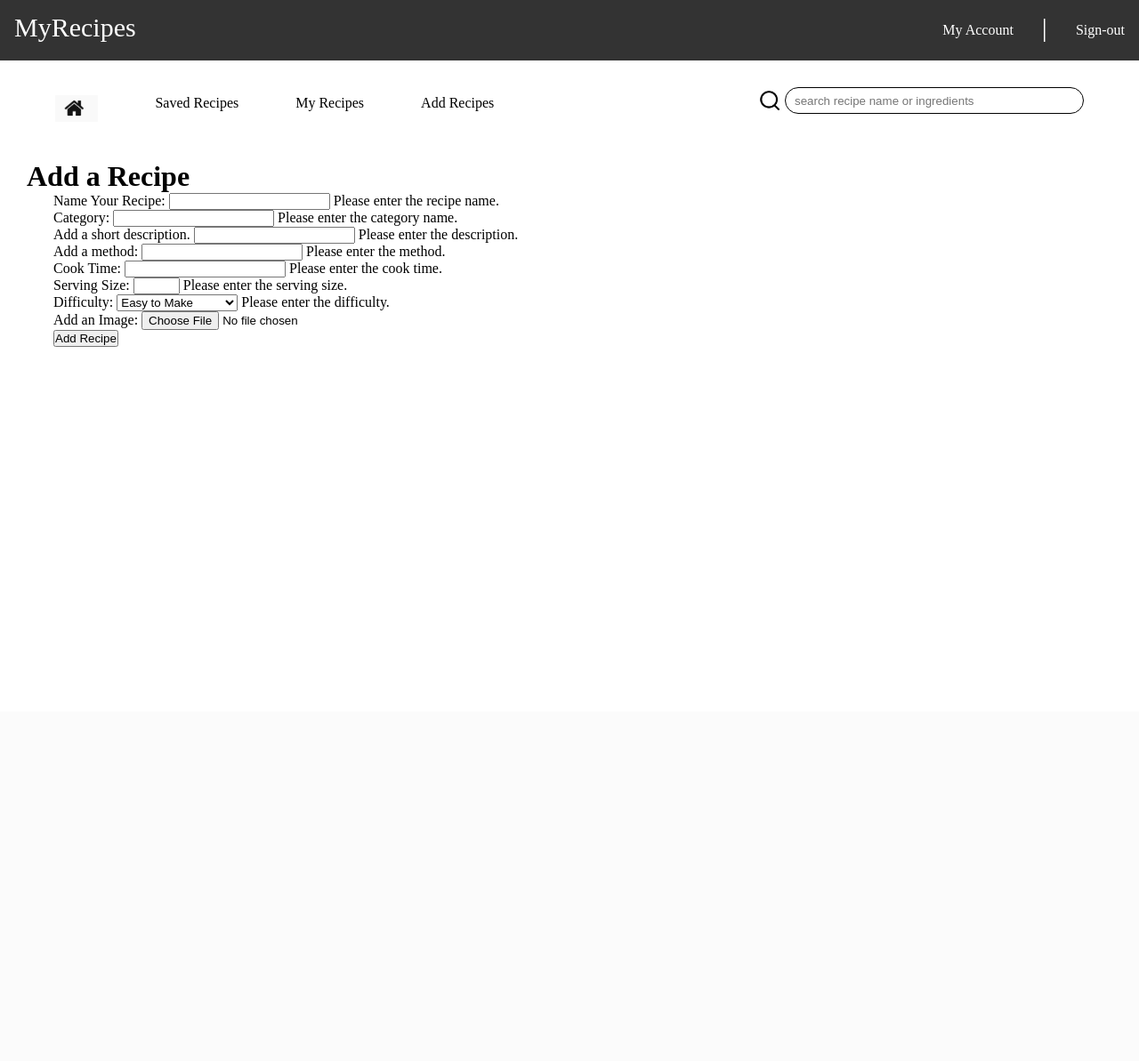
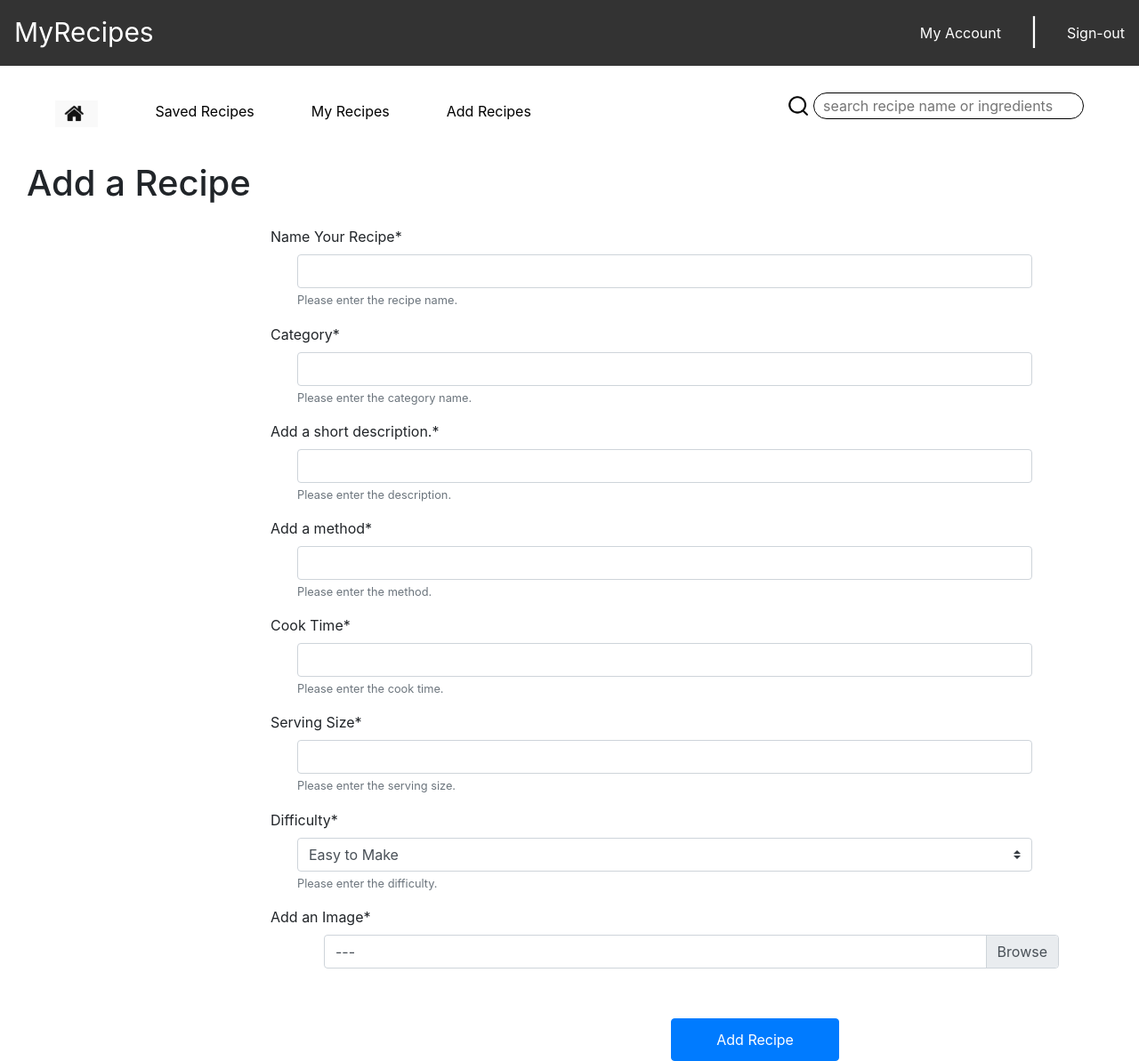
Before and after one commit to 2253612C/ITECHGroupProject, a Django app: page /recipes/addRecipe/ in a window 1280 px wide. Shown: the whole page at 89% size. Before the commit the page ends 390 px from the top, so only its background shows below. Run offline with Django 3.2, Linux system fonts and the light colour scheme; a user stored in the database is signed in; some libraries are stand-ins or nearby versions.

Commit message:
added nicer forms using bootstrap

```diff
--- a/ITECHGroupProject/settings.py
+++ b/ITECHGroupProject/settings.py
@@ -56,7 +56,9 @@ INSTALLED_APPS = [
     'django.contrib.staticfiles',
     'recipeSite',
     'registration',
+    'crispy_forms',
 ]
+CRISPY_TEMPLATE_PACK = 'bootstrap4'
 
 MIDDLEWARE = [
     'django.middleware.security.SecurityMiddleware',
--- a/recipeSite/forms.py
+++ b/recipeSite/forms.py
@@ -3,7 +3,8 @@ from django.contrib.auth.models import User
 from datetime import datetime
 from recipeSite.models import UserProfile,Recipe,Comments
 from django.db import models
-
+from crispy_forms.helper import FormHelper
+from crispy_forms.layout import Layout, Fieldset, ButtonHolder, Submit
 
 class UserForm(forms.ModelForm):
     password = forms.CharField(widget=forms.PasswordInput())
@@ -29,6 +30,8 @@ class RecipeForm(forms.ModelForm):
     image=  forms.ImageField(label="Add an Image")
     likes = forms.IntegerField(widget=forms.HiddenInput(), required= False, initial=0)
 
+
+
     # An inline class to provide additional information on the form.
     class Meta:
         # Provide an association between the ModelForm and a model
--- a/recipeSite/urls.py
+++ b/recipeSite/urls.py
@@ -8,6 +8,5 @@ urlpatterns = [
    path('savedRecipes/', views.savedRecipes, name= 'savedRecipes'),
    path('myRecipes/', views.myRecipes, name= 'myRecipes'),
    path('addRecipe/', views.addRecipe, name= 'addRecipe'),
-   path('restricted/', views.restricted, name= 'restricted'),
-
+   #path('restricted/', views.restricted, name= 'restricted'),
 ]
--- a/recipeSite/views.py
+++ b/recipeSite/views.py
@@ -19,7 +19,7 @@ def addRecipe(request):
     form=RecipeForm()
 
     if request.method == 'POST':
-        form=RecipeForm(request.POST)
+        form=RecipeForm(request.POST,request.FILES)
 
         if form.is_valid():
 
--- a/static/css/addRecipe.css
+++ b/static/css/addRecipe.css
@@ -0,0 +1,15 @@
+div.add_recipe_form{
+      margin-left: 20%;
+      margin-top: 2%;
+      vertical-align: middle;
+  }
+
+#add_recipe_button{
+    width: 20%;
+    padding: 0.7em;
+    margin-top: 1em;
+    margin-left: 30em;
+
+
+
+  }
--- a/templates/recipeSite/addRecipe.html
+++ b/templates/recipeSite/addRecipe.html
@@ -1,5 +1,7 @@
 {% extends 'recipeSite/base.html' %}
+{% load crispy_forms_tags %}
 {% load staticfiles %}
+
 
 {% block title_block %}
 Add a Recipe
@@ -9,12 +11,17 @@ Add a Recipe
         <link rel="stylesheet" href="{% static 'css/addRecipe.css' %}">
 
         <h1>Add a Recipe</h1>
-        <div>
-            <form class="add_recipe_form" method="post" action=".">
+
+        <div class ="add_recipe_form">
+
+            <form method="post" action="." enctype="multipart/form-data">
             {% csrf_token %}
 
-            {{ form.as_p }}
-            <input type="submit" name="submit" value="Add Recipe"/>
+            {% crispy form %}
+
+            </br>
+
+            <input id="add_recipe_button" class="btn btn-primary" type="submit"  name="submit" value="Add Recipe"/>
 
             </form>
         </div>
--- a/templates/recipeSite/base.html
+++ b/templates/recipeSite/base.html
@@ -9,6 +9,7 @@
     <title>
         MyRecipes - {% block title_block %}{% endblock %}
     </title>
+    <link rel="stylesheet" href="https://cdn.jsdelivr.net/npm/bootstrap@4.0.0/dist/css/bootstrap.min.css" integrity="sha384-Gn5384xqQ1aoWXA+058RXPxPg6fy4IWvTNh0E263XmFcJlSAwiGgFAW/dAiS6JXm" crossorigin="anonymous">
     <link rel="stylesheet" href="{% static 'css/base.css' %}">
 </head>
 
```
